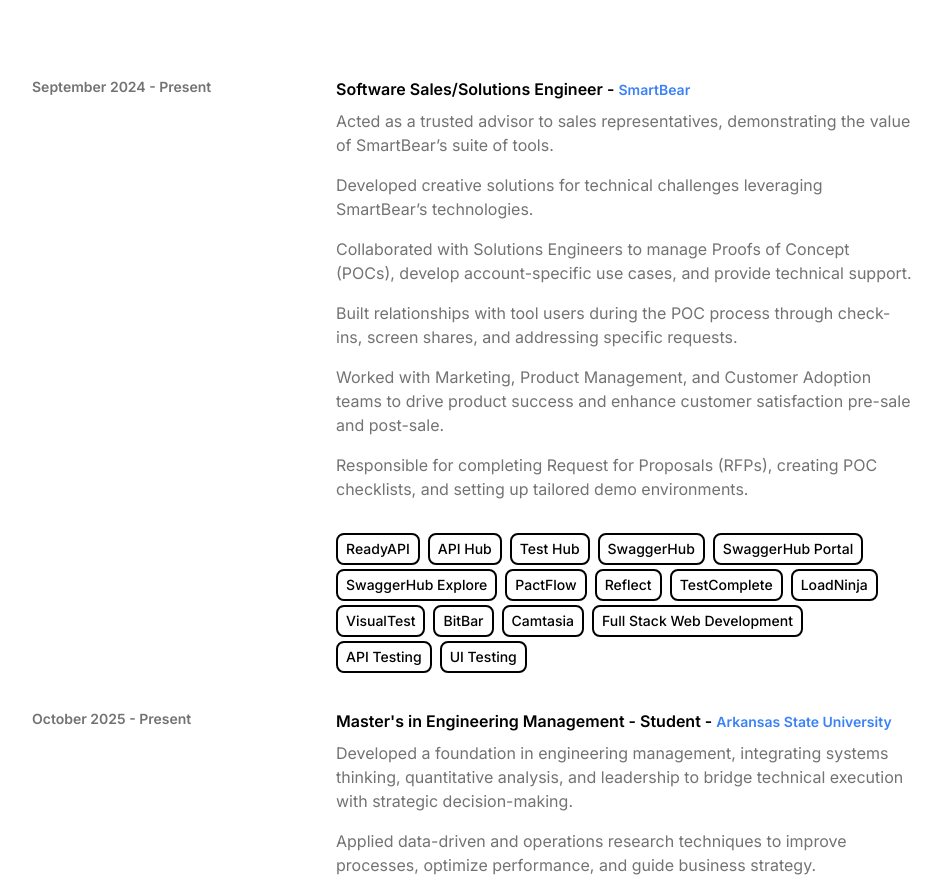
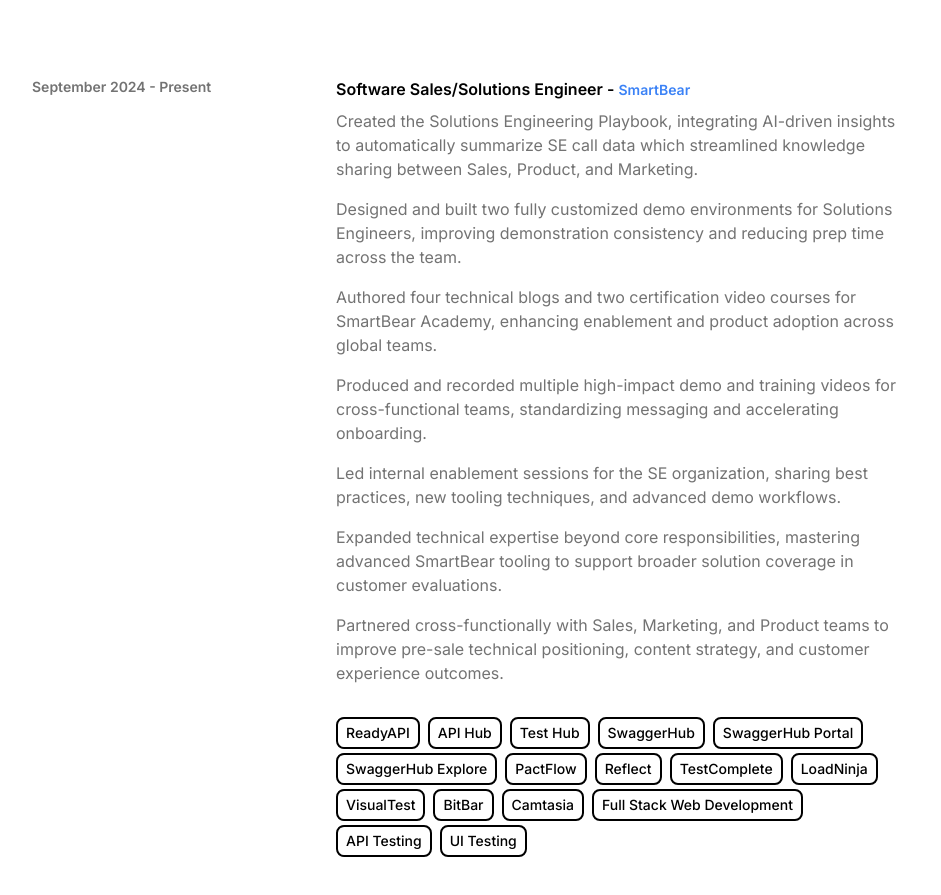
Before and after one commit to nickldimartino/portfolio, a React (Vite) app: page / in a window 1280 px wide. Shown: the part 2111-3006 px from the top of the page, without its empty margins (168-1109 px from the left). Built offline with nearby package versions, Linux system fonts and the light colour scheme.

Commit message:
Modified SmartBear bullets

```diff
--- a/src/constants/index.js
+++ b/src/constants/index.js
@@ -98,12 +98,13 @@
     company: "SmartBear",
     companyWebsite: "https://www.linkedin.com/company/smartbear/posts/?feedView=all",
     description: [
-      `Acted as a trusted advisor to sales representatives, demonstrating the value of SmartBear’s suite of tools.`,
-      `Developed creative solutions for technical challenges leveraging SmartBear’s technologies.`,
-      `Collaborated with Solutions Engineers to manage Proofs of Concept (POCs), develop account-specific use cases, and provide technical support.`,
-      `Built relationships with tool users during the POC process through check-ins, screen shares, and addressing specific requests.`,
-      `Worked with Marketing, Product Management, and Customer Adoption teams to drive product success and enhance customer satisfaction pre-sale and post-sale.`,
-      `Responsible for completing Request for Proposals (RFPs), creating POC checklists, and setting up tailored demo environments.`
+      `Created the Solutions Engineering Playbook, integrating AI-driven insights to automatically summarize SE call data which streamlined knowledge sharing between Sales, Product, and Marketing. `,
+      `Designed and built two fully customized demo environments for Solutions Engineers, improving demonstration consistency and reducing prep time across the team. `,
+      `Authored four technical blogs and two certification video courses for SmartBear Academy, enhancing enablement and product adoption across global teams. `,
+      `Produced and recorded multiple high-impact demo and training videos for cross-functional teams, standardizing messaging and accelerating onboarding.`,
+      `Led internal enablement sessions for the SE organization, sharing best practices, new tooling techniques, and advanced demo workflows.`,
+      `Expanded technical expertise beyond core responsibilities, mastering advanced SmartBear tooling to support broader solution coverage in customer evaluations.`,
+      `Partnered cross-functionally with Sales, Marketing, and Product teams to improve pre-sale technical positioning, content strategy, and customer experience outcomes. `
     ],
     technologies: [
       "ReadyAPI",
```
